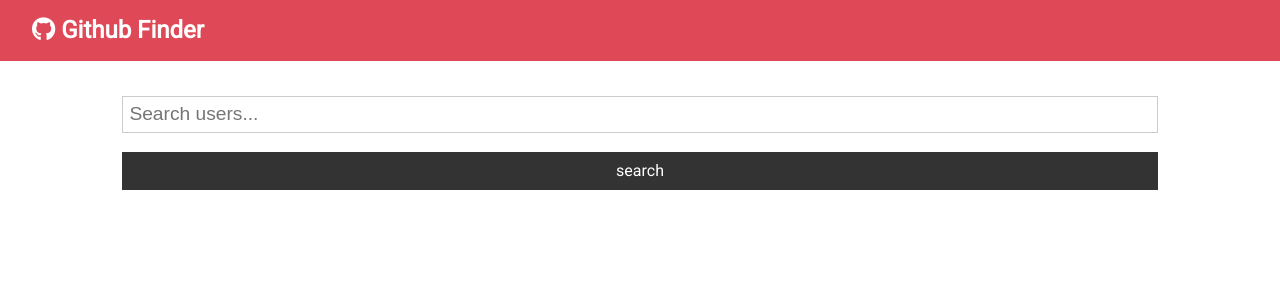
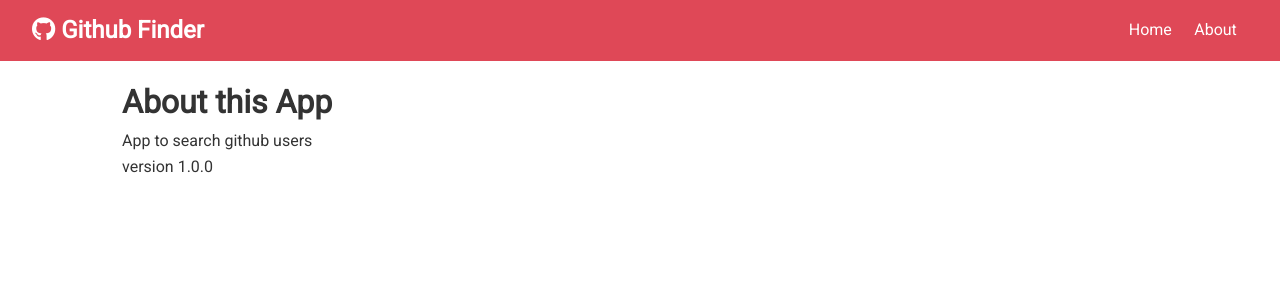
Before and after one commit to gtr77/react-front-to-back, a React (Create React App) app: page /about in a window 1280 px wide. Shown: the top 300 px of the page. Built offline with nearby package versions, Linux system fonts and the light colour scheme.

Commit message:
Routing the Basics About Component

```diff
--- a/package.json
+++ b/package.json
@@ -9,6 +9,7 @@
     "axios": "^0.21.0",
     "react": "^16.14.0",
     "react-dom": "^16.14.0",
+    "react-router-dom": "^5.2.0",
     "react-scripts": "3.4.3"
   },
   "scripts": {
--- a/src/App.js
+++ b/src/App.js
@@ -1,8 +1,10 @@
-import React, { Component } from "react";
+import React, { Component, Fragment } from "react";
+import { BrowserRouter as Router, Switch, Route } from "react-router-dom";
 import Navbar from "./components/layout/Navbar";
 import Users from "./components/users/Users";
 import Search from "./components/users/Search";
 import Alert from "./components/users/Alert";
+import About from "./components/pages/About";
 import axios from 'axios';
 import "./App.css";
 
@@ -34,22 +36,32 @@
 	render() {
 		const { users, loading } = this.state;
 		return (
+			<Router>
 				<div className="App">
 					<Navbar />
 					<div className="container">
-					<Alert alert={this.state.alert}/>
+						<Alert alert={this.state.alert} />
+						<Switch>
+							<Route
+								exact
+								path="/"
+								render={(props) => (
+									<Fragment>
 										<Search
 											searchUsers={this.searchUsers}
 											clearUsers={this.clearUsers}
 											showClear={this.state.users.length > 0 ? true : false}
 											setAlert={this.setAlert}
 										/>
-					<Users
-						loading={loading}
-						users={users}
+										<Users loading={loading} users={users} />
+									</Fragment>
+								)}
 							/>
+							<Route exact path="/about" component={About} />
+						</Switch>
 					</div>
 				</div>
+			</Router>
 		);
 	}
 }
--- a/src/components/layout/Navbar.js
+++ b/src/components/layout/Navbar.js
@@ -1,5 +1,6 @@
 import React from "react";
 import PropTypes from "prop-types";
+import { Link } from 'react-router-dom';
 
 const Navbar = ({ icon, title }) => {
 	return (
@@ -7,6 +8,14 @@
 			<h1>
 				<i className={icon} /> {title}
 			</h1>
+			<ul>
+				<li>
+					<Link to="/">Home</Link>
+				</li>
+				<li>
+					<Link to="/about">About</Link>
+				</li>
+			</ul>
 		</nav>
 	);
 }
--- /dev/null
+++ b/src/components/pages/About.js
@@ -0,0 +1,13 @@
+import React, { Fragment } from 'react';
+
+const About = () => {
+  return (
+		<Fragment>
+			<h1>About this App</h1>
+			<p>App to search github users</p>
+			<p>version 1.0.0</p>
+		</Fragment>
+	);
+}
+
+export default About;
```
Also changed, not shown: 1 other file (tests, documents, lock files or other folders). Lines whose indentation alone changed are shown as unchanged.
